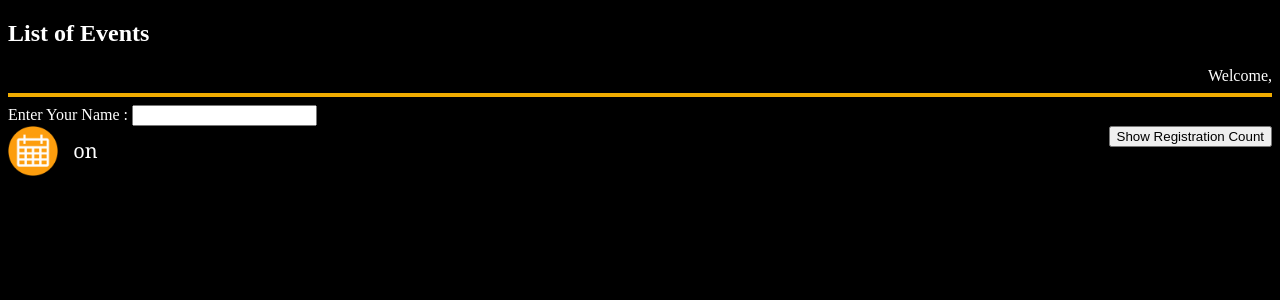
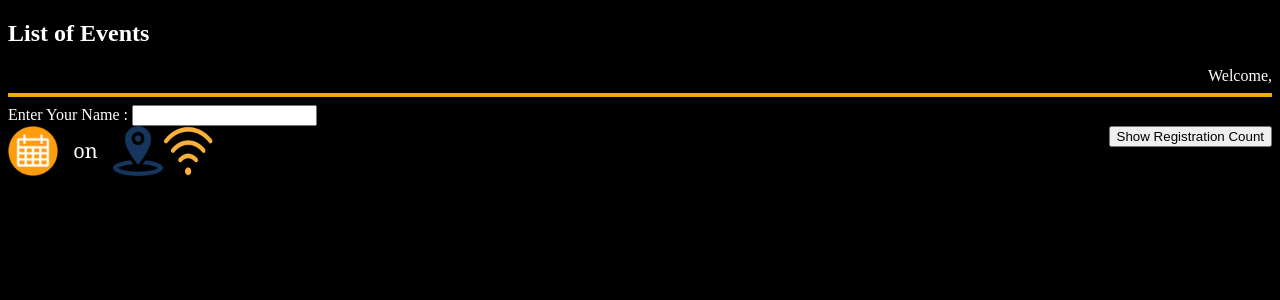
Before and after one commit to ashishsawant4u/ng-fundamentals, an Angular app: page / in a window 1280 px wide. Shown: the top 300 px of the page. Built offline with nearby package versions, Linux system fonts and the light colour scheme.

Commit message:
Using a Nested Component

```diff
--- a/src/app/events/eventslist.component.html
+++ b/src/app/events/eventslist.component.html
@@ -16,4 +16,5 @@ Enter Your Name :
 	<span class="ml10 regSoFar">registration done so far</span>
 	<span class="ml10 regSoFar" [innerText]="event.totalRegistrationSoFar"></span>
 	</span>
+	<event-mode></event-mode>
 </div>
```
